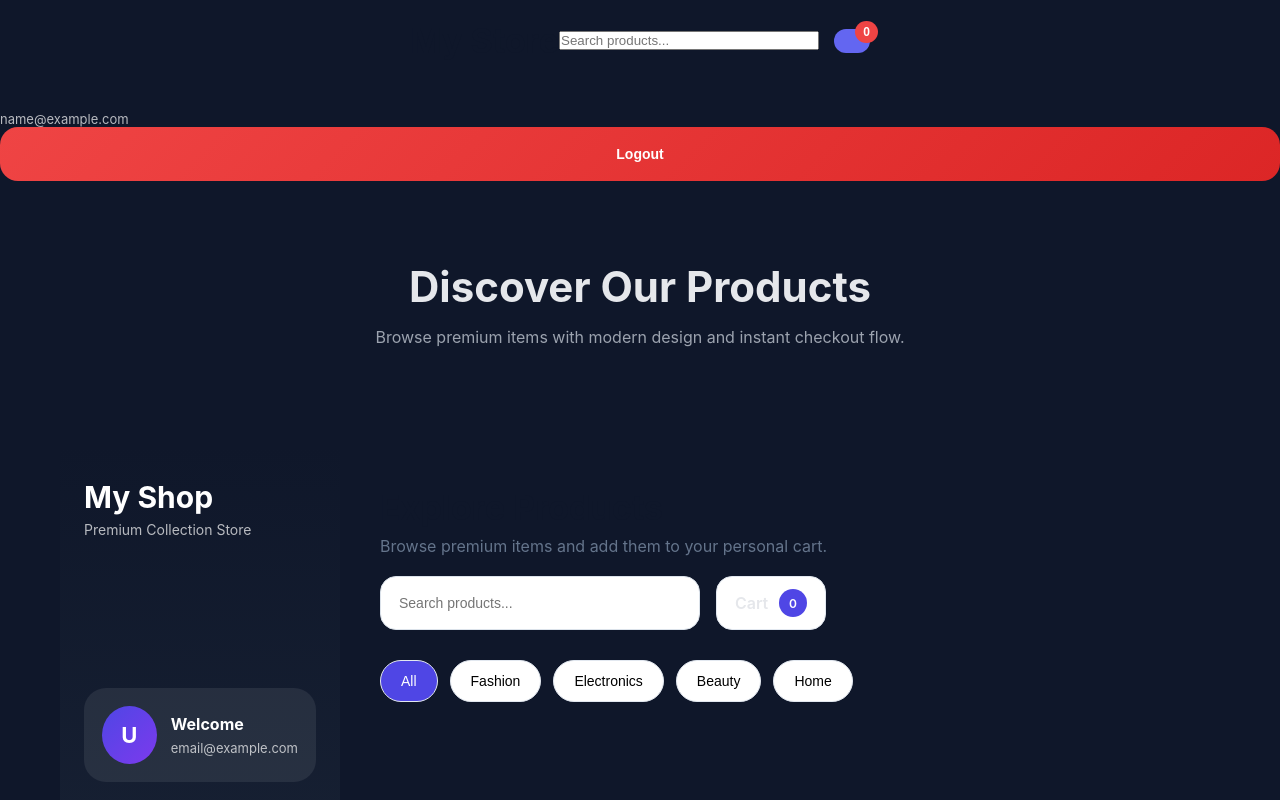
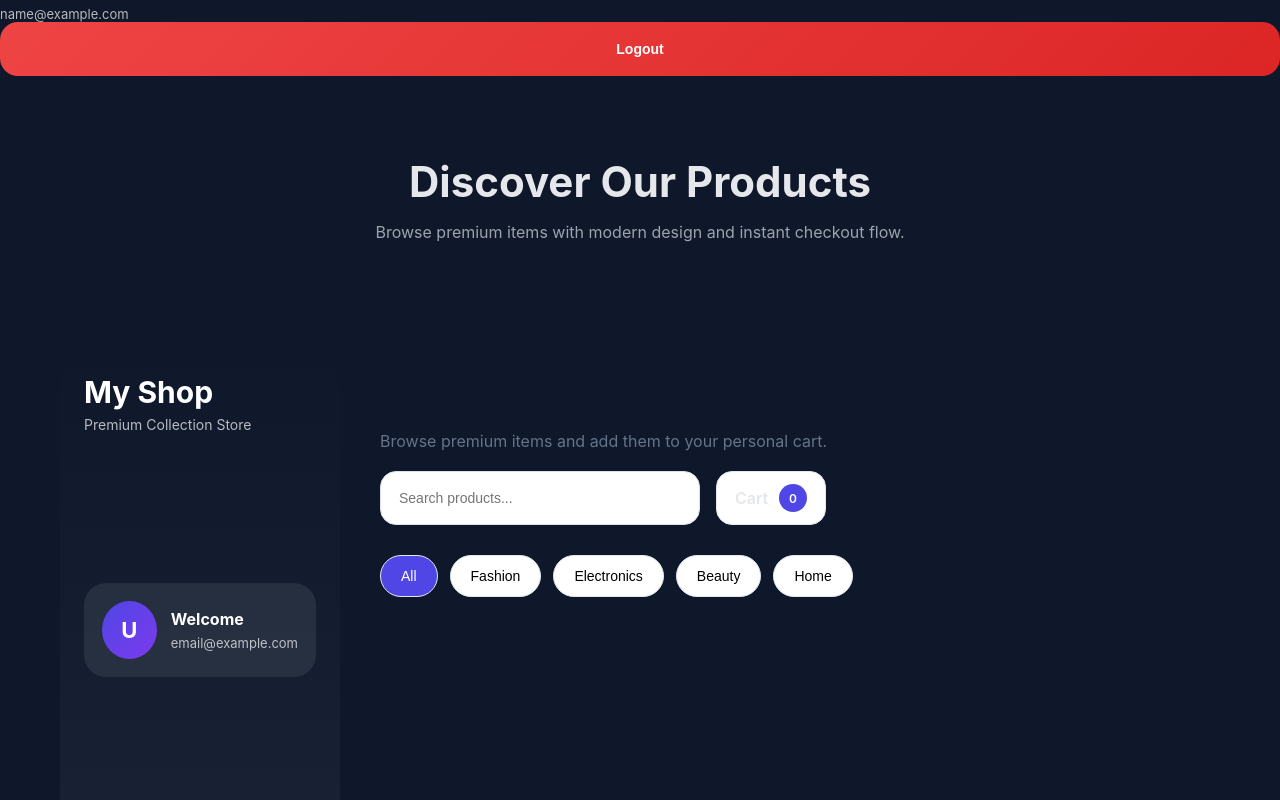
Before and after one commit to luckyimt/Sanaki-store, a plain HTML site: page shop.html in a window 1280 px wide. Shown: the top 800 px of the page. Drawn offline with Linux system fonts and the light colour scheme; sample sign-in values are in the browser's storage.

Commit message:
Update shop.html

```diff
--- a/shop.html
+++ b/shop.html
@@ -10,20 +10,6 @@
 <body>
 
 
-  <!-- HEADER -->
-  <header class="shop-header">
-    <div class="container header-content">
-      <h1 class="logo">My Store</h1>
-
-      <div class="header-actions">
-        <input type="text" id="searchInput" class="input search-input" placeholder="Search products...">
-
-        <button class="cart-button" onclick="toggleCart()">
-          <span id="cartCount" class="cart-count">0</span>
-        </button>
-      </div>
-    </div>
-  </header>
   <div class="shop-topbar">
 
   <div class="shop-user-box">
```
